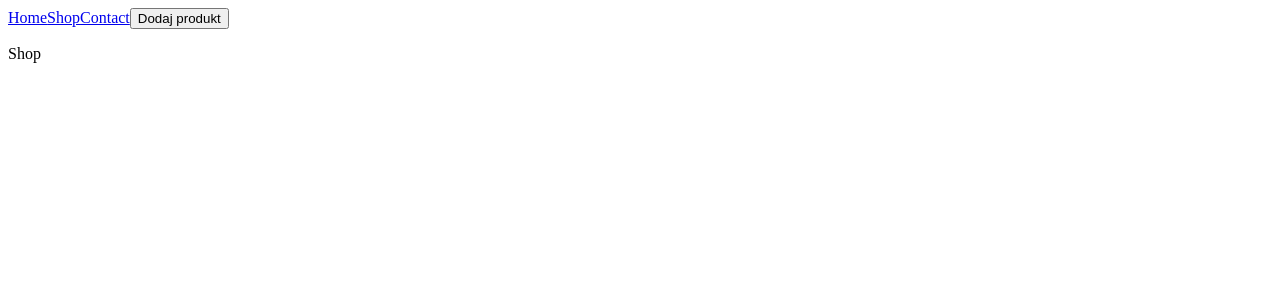
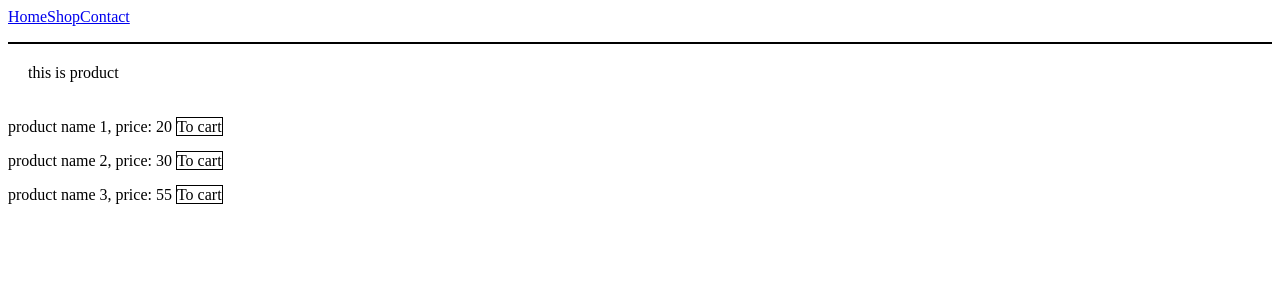
Before and after one commit to GrzegorzWirtek/music-store, a React (Create React App) app: page /#/shop in a window 1280 px wide. Shown: the top 300 px of the page. Built offline with nearby package versions, Linux system fonts and the light colour scheme.

Commit message:
create product page and logic to add and remove products from cart

```diff
--- a/package.json
+++ b/package.json
@@ -20,6 +20,7 @@
     "redux-persist": "^6.0.0",
     "sass": "^1.55.0",
     "typescript": "^4.8.4",
+    "uuidv4": "^6.2.13",
     "web-vitals": "^2.1.4"
   },
   "scripts": {
--- a/src/App.tsx
+++ b/src/App.tsx
@@ -2,7 +2,7 @@ import './App.scss';
 import { HashRouter } from 'react-router-dom';
 import Router from './routes/Router';
 import Navbar from './components/Navbar/Navbar';
-import Cart from './features/cart/Cart';
+import Cart from './features/Cart/Cart';
 
 function App() {
 	return (
--- a/src/app/store.ts
+++ b/src/app/store.ts
@@ -1,5 +1,6 @@
 import { configureStore } from '@reduxjs/toolkit';
-import cartReducer from '../features/cart/CartSlice';
+import cartReducer from '../features/Cart/CartSlice';
+import productsReducer from '../features/Products/ProductsSlice';
 
 import {
 	persistReducer,
@@ -21,6 +22,7 @@ const persistedReducer = persistReducer(persistConfig, cartReducer);
 
 const store = configureStore({
 	reducer: {
+		products: productsReducer,
 		cart: persistedReducer,
 	},
 	middleware: (getDefaultMiddleware) =>
--- /dev/null
+++ b/src/features/Products/Products.tsx
@@ -0,0 +1,41 @@
+import { useAppDispatch, useAppSelector } from '../../app/hooks';
+import { takeFromStore } from './ProductsSlice';
+import { addToCart } from '../Cart/CartSlice';
+
+export type Product = {
+	name: string;
+	price: number;
+	nrOfProducts: number;
+	id: string;
+};
+
+const Products = () => {
+	const dispatch = useAppDispatch();
+	const { products } = useAppSelector((state) => state.products);
+
+	const handleAddToCart = (product: Product) => {
+		dispatch(takeFromStore(product.id));
+		dispatch(addToCart(product));
+	};
+
+	return (
+		<div>
+			<p style={{ borderTop: '2px solid black', padding: '20px' }}>
+				this is product
+			</p>
+			{products.map((product) => (
+				<div key={product.id}>
+					<p>
+						{product.name}, price: {product.price}{' '}
+						<span
+							onClick={() => handleAddToCart(product)}
+							style={{ border: '1px solid black', cursor: 'pointer' }}>
+							To cart
+						</span>
+					</p>
+				</div>
+			))}
+		</div>
+	);
+};
+export default Products;
--- /dev/null
+++ b/src/features/Products/ProductsSlice.ts
@@ -0,0 +1,46 @@
+import { createSlice, PayloadAction } from '@reduxjs/toolkit';
+
+const initialState = {
+	products: [
+		{
+			name: 'product name 1',
+			price: 20,
+			nrOfProducts: 4,
+			id: 'a123',
+		},
+		{
+			name: 'product name 2',
+			price: 30,
+			nrOfProducts: 1,
+			id: 'b123',
+		},
+		{
+			name: 'product name 3',
+			price: 55,
+			nrOfProducts: 1,
+			id: 'c123',
+		},
+	],
+};
+
+const productsSlice = createSlice({
+	name: 'products',
+	initialState,
+	reducers: {
+		takeFromStore: (state, action: PayloadAction<string>) => {
+			state.products = state.products.filter(
+				(product) => product.id !== action.payload,
+			);
+		},
+		returnToStore: (state, action: PayloadAction<string>) => {
+			const returnedProduct = initialState.products.find(
+				(product) => product.id === action.payload,
+			)!;
+			console.log('ret', returnedProduct);
+			state.products = [...state.products, returnedProduct];
+		},
+	},
+});
+
+export default productsSlice.reducer;
+export const { takeFromStore, returnToStore } = productsSlice.actions;
--- a/src/features/cart/Cart.tsx
+++ b/src/features/cart/Cart.tsx
@@ -1,23 +1,14 @@
 import { useAppDispatch, useAppSelector } from '../../app/hooks';
-import { add, remove } from './CartSlice';
+import { removeFromCart } from './CartSlice';
+import { returnToStore } from '../Products/ProductsSlice';
 
 const Cart = () => {
-	const { card } = useAppSelector((state) => state.cart);
+	const { cart: card } = useAppSelector((state) => state.cart);
 	const dispatch = useAppDispatch();
 
-	const handleAddProduct = () => {
-		dispatch(
-			add({
-				name: 'product name',
-				price: 20,
-				nrOfProducts: 1,
-				id: Math.random() * 10,
-			}),
-		);
-	};
-
-	const handleRemoveProduct = (id: number) => {
-		dispatch(remove(id));
+	const handleRemoveProduct = (id: string) => {
+		dispatch(removeFromCart(id));
+		dispatch(returnToStore(id));
 	};
 
 	return (
@@ -30,7 +21,6 @@ const Cart = () => {
 					<span onClick={() => handleRemoveProduct(product.id)}>remove</span>
 				</div>
 			))}
-			<button onClick={handleAddProduct}>Dodaj produkt</button>
 		</>
 	);
 };
--- a/src/features/cart/CartSlice.ts
+++ b/src/features/cart/CartSlice.ts
@@ -1,28 +1,22 @@
 import { createSlice, PayloadAction } from '@reduxjs/toolkit';
-
-type Product = {
-	name: string;
-	price: number;
-	nrOfProducts: number;
-	id: number;
-};
+import { Product } from '../Products/Products';
 
 const initialCartState = {
-	card: [] as Product[],
+	cart: [] as Product[],
 };
 
 const cartSlice = createSlice({
 	name: 'cart',
 	initialState: initialCartState,
 	reducers: {
-		add: (state, action: PayloadAction<Product>) => {
-			state.card = [...state.card, action.payload];
+		addToCart: (state, action: PayloadAction<Product>) => {
+			state.cart = [...state.cart, action.payload];
 		},
-		remove: (state, action: PayloadAction<number>) => {
-			state.card = state.card.filter((item) => item.id !== action.payload);
+		removeFromCart: (state, action: PayloadAction<string>) => {
+			state.cart = state.cart.filter((item) => item.id !== action.payload);
 		},
 	},
 });
 
 export default cartSlice.reducer;
-export const { add, remove } = cartSlice.actions;
+export const { addToCart, removeFromCart } = cartSlice.actions;
--- a/src/pages/Shop/Shop.tsx
+++ b/src/pages/Shop/Shop.tsx
@@ -1,7 +1,9 @@
+import Products from '../../features/Products/Products';
+
 const Shop = () => {
 	return (
 		<>
-			<p>Shop</p>
+			<Products />
 		</>
 	);
 };
```
Also changed, not shown: 1 other file (tests, documents, lock files or other folders).
